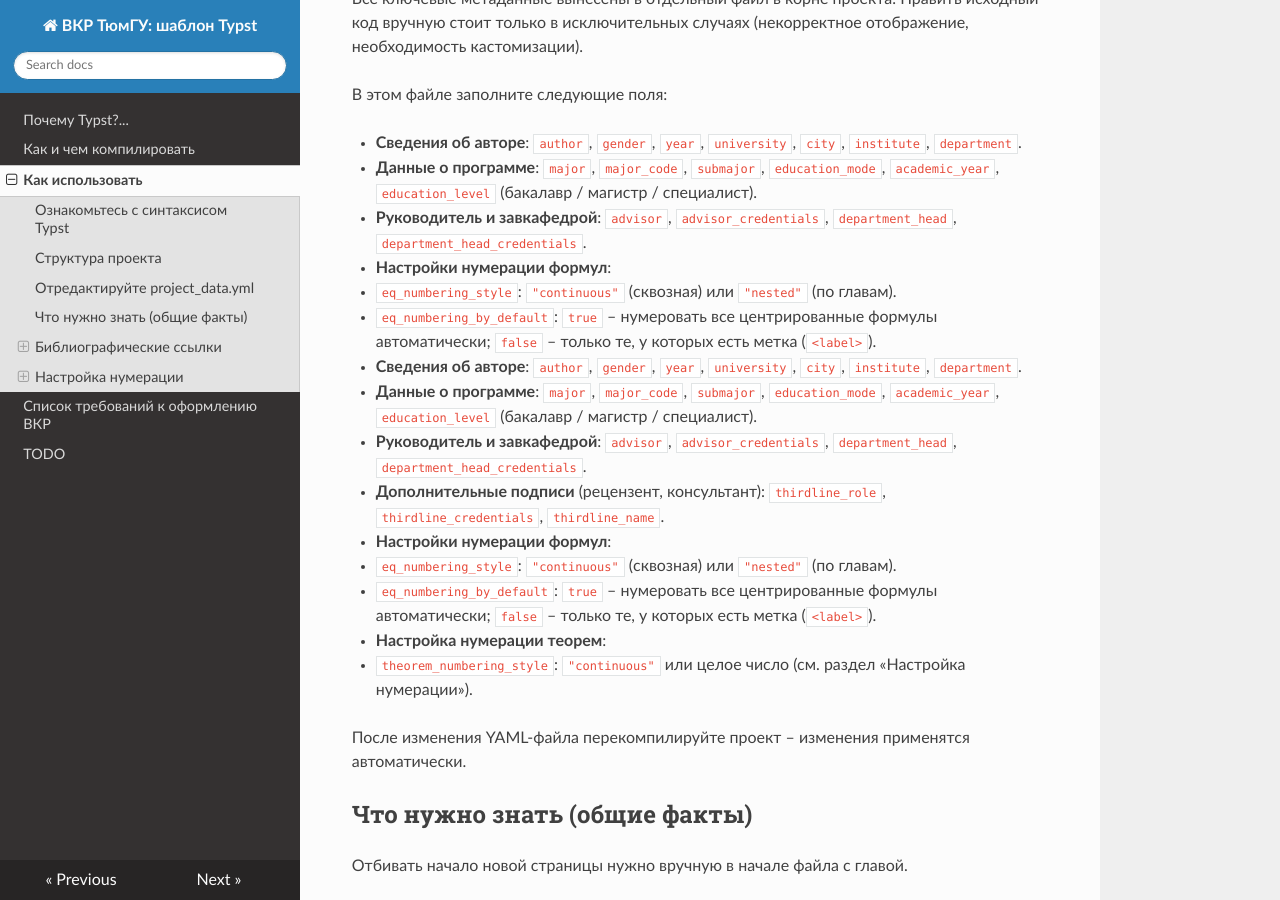
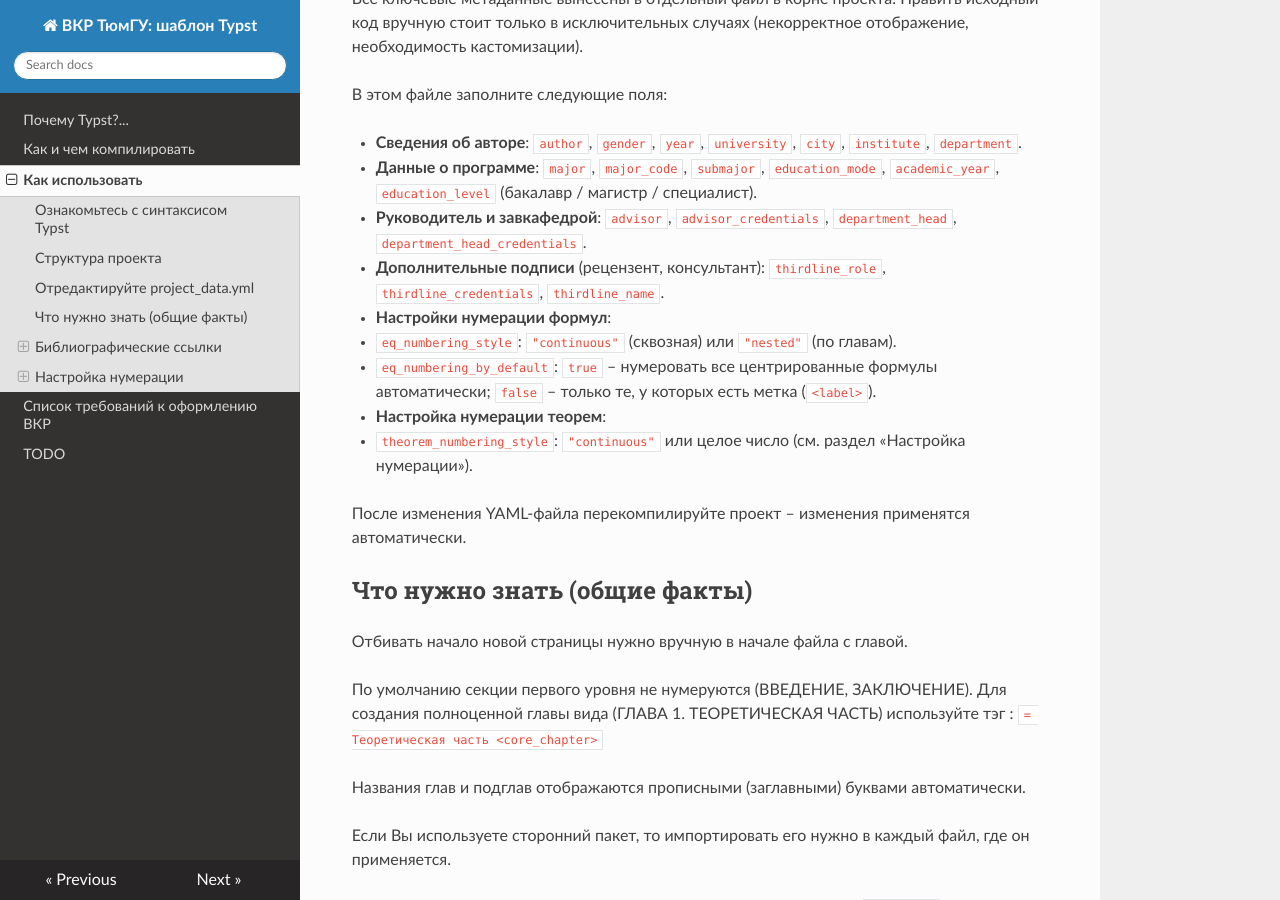
Before and after one commit to ud-alex/utmn-thesis-typst-template, an MkDocs documentation site: the page built from docs/how-to.md, in a window 1280 px wide and 900 px high, scrolled down 1223 px. Built offline with MkDocs 1.6.1, drawn with Linux system fonts in a browser that asks for light colours; nearby versions of some CDN libraries.

Commit message:
Исправлена документация (было повторение абзаца)

```diff
--- a/docs/how-to.md
+++ b/docs/how-to.md
@@ -33,12 +33,6 @@
 
 В этом файле заполните следующие поля:
 
-- **Сведения об авторе**: `author`, `gender`, `year`, `university`, `city`, `institute`, `department`.
-- **Данные о программе**: `major`, `major_code`, `submajor`, `education_mode`, `academic_year`, `education_level` (бакалавр / магистр / специалист).
-- **Руководитель и завкафедрой**: `advisor`, `advisor_credentials`, `department_head`, `department_head_credentials`.
-- **Настройки нумерации формул**:
-  - `eq_numbering_style`: `"continuous"` (сквозная) или `"nested"` (по главам).
-  - `eq_numbering_by_default`: `true` – нумеровать все центрированные формулы автоматически; `false` – только те, у которых есть метка (`<label>`).
 - **Сведения об авторе**: `author`, `gender`, `year`, `university`, `city`, `institute`, `department`.
 - **Данные о программе**: `major`, `major_code`, `submajor`, `education_mode`, `academic_year`, `education_level` (бакалавр / магистр / специалист).
 - **Руководитель и завкафедрой**: `advisor`, `advisor_credentials`, `department_head`, `department_head_credentials`.
```
